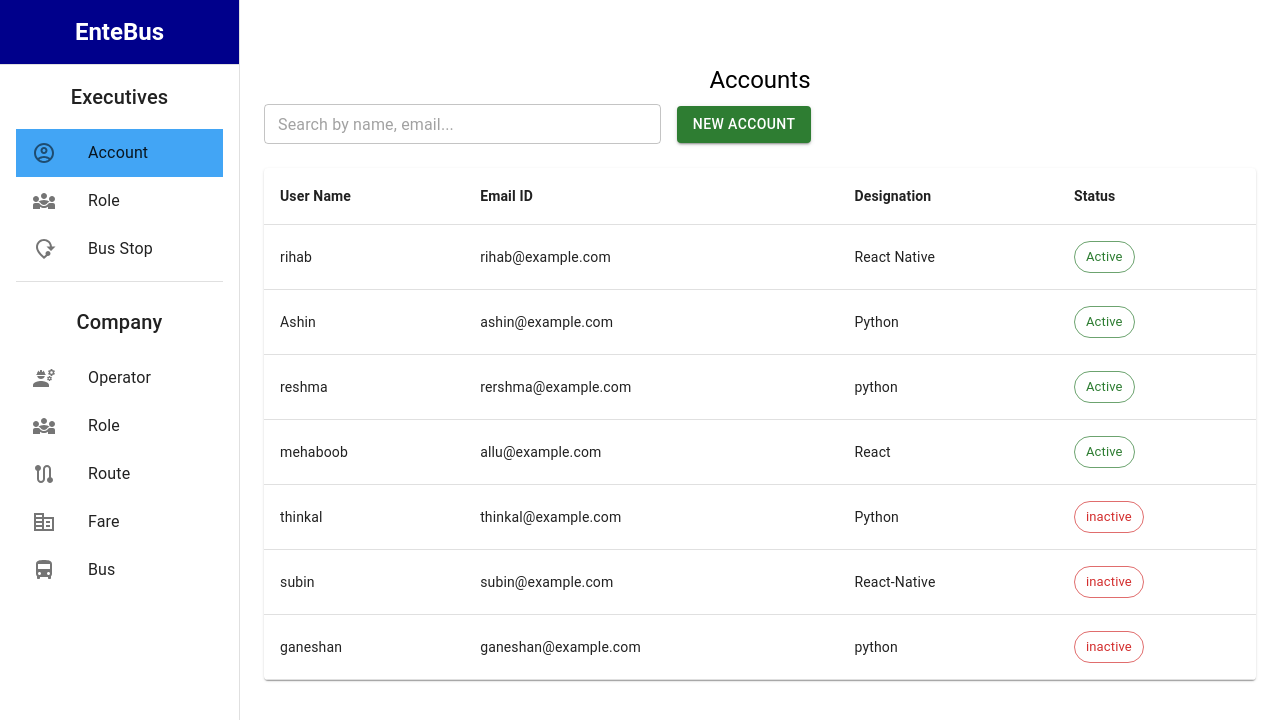
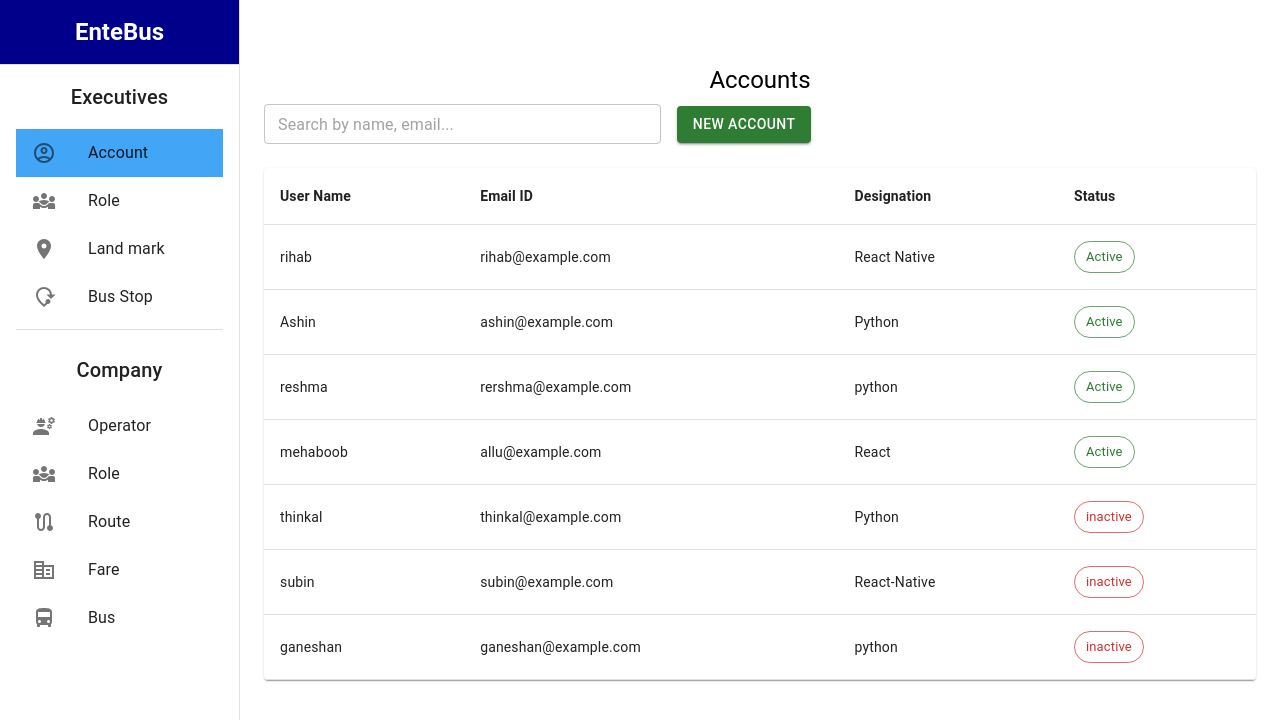
Before and after one commit to NixbugSoftwares/executive-app, a React (Vite) app: page /account in a window 1280 px wide. Shown: the top 720 px of the page. Built offline with nearby package versions, Linux system fonts and the light colour scheme.

Commit message:
Created and setup routing for the land mark page.

```diff
--- a/src/common/sidebar.tsx
+++ b/src/common/sidebar.tsx
@@ -5,6 +5,7 @@ import MenuIcon from '@mui/icons-material/Menu';
 import AccountCircleOutlinedIcon from '@mui/icons-material/AccountCircleOutlined';
 import Diversity3Icon from '@mui/icons-material/Diversity3';
 import ModeOfTravelIcon from '@mui/icons-material/ModeOfTravel';
+import RoomIcon from '@mui/icons-material/Room';
 import EngineeringIcon from '@mui/icons-material/Engineering';
 import RouteIcon from '@mui/icons-material/Route';
 import CorporateFareIcon from '@mui/icons-material/CorporateFare';
@@ -24,6 +25,7 @@ const Sidebar = () => {
       items: [
         { label: 'Account', path: '/account', icon: <AccountCircleOutlinedIcon /> },
         { label: 'Role', path: '/exerole', icon: <Diversity3Icon /> },
+        { label: 'Land mark', path: '/landmark', icon: <RoomIcon /> },
         { label: 'Bus Stop', path: '/busstop', icon: <ModeOfTravelIcon /> },
       ],
     },
--- a/src/routers/homeRouter.tsx
+++ b/src/routers/homeRouter.tsx
@@ -5,6 +5,7 @@ import { BrowserRouter as Router, Route, Routes, Navigate } from "react-router-d
 const Home = lazy(() => import('../screens/homepage/home'));
 const Account = lazy(() => import('../screens/accountpage/Account'));
 const BusStop = lazy(() => import('../screens/busstoppage/BusStop'));
+const Landmark = lazy(() => import('../screens/landmarkpage/LandMarkPage'));
 const ExeRole = lazy(() => import('../screens/executiveRolepage/RolePage'));
 const Operator = lazy(() => import('../screens/operatorpage/Operatorpage'));
 const CRole = lazy(() => import('../screens/companyRolepage/CRolePage'));
@@ -19,6 +20,7 @@ export type HomeRouteParams = {
     home: undefined;
     account: undefined;
     busstop: undefined;
+    landmark: undefined;
     exerole: undefined;
     operator: undefined;
     companyrole: undefined;
@@ -45,6 +47,7 @@ export type HomeRouteParams = {
             <Route path="/home" element={<Home />} />
             <Route path="/account" element={<Account />} />
             <Route path="/busstop" element={<BusStop />} />
+            <Route path="/landmark" element={<Landmark />} />
             <Route path="/exerole" element={<ExeRole />} />
             <Route path="/operator" element={<Operator />} />
             <Route path="/companyrole" element={<CRole />} />
--- /dev/null
+++ b/src/screens/landmarkpage/LandMarkPage.tsx
@@ -0,0 +1,14 @@
+import React from 'react'
+import Sidebar from '../../common/sidebar';
+import { Box } from '@mui/material';
+
+function LandMarkPage() {
+  return (
+    <Box>
+      <Sidebar/>
+      <h1>Land mark</h1>
+    </Box>
+  )
+}
+
+export default LandMarkPage
--- /dev/null
+++ b/src/screens/landmarkpage/index.ts
@@ -0,0 +1 @@
+export {default as Landmark} from './LandMarkPage';
```
